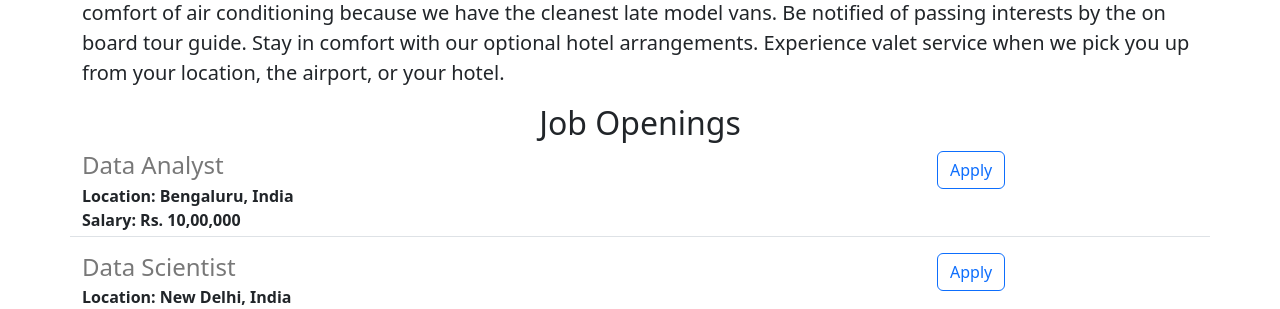
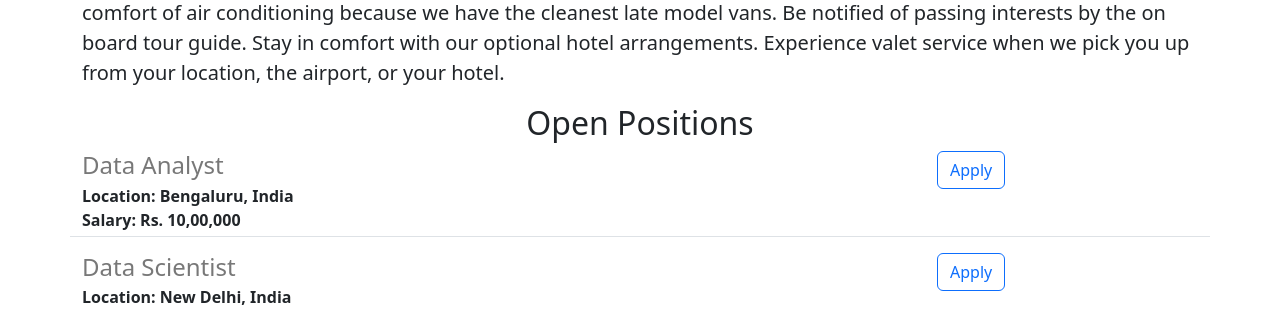
Before and after one commit to smile110205/Python-My-Website, a Flask app: page / in a window 1280 px wide. Shown: the part 1088-1397 px from the top of the page. Run offline with Flask 3, Linux system fonts and the light colour scheme.

Commit message:
open positions

```diff
--- a/templates/home.html
+++ b/templates/home.html
@@ -43,7 +43,7 @@
         service when we pick you up from your location, the airport, or your hotel.</p>
     </p>
     <h2 class="text-center" mt-2 mb-4>
-        Job Openings
+        Open Positions
     </h2>
     <div>
     {% for job in jobs%}
```
